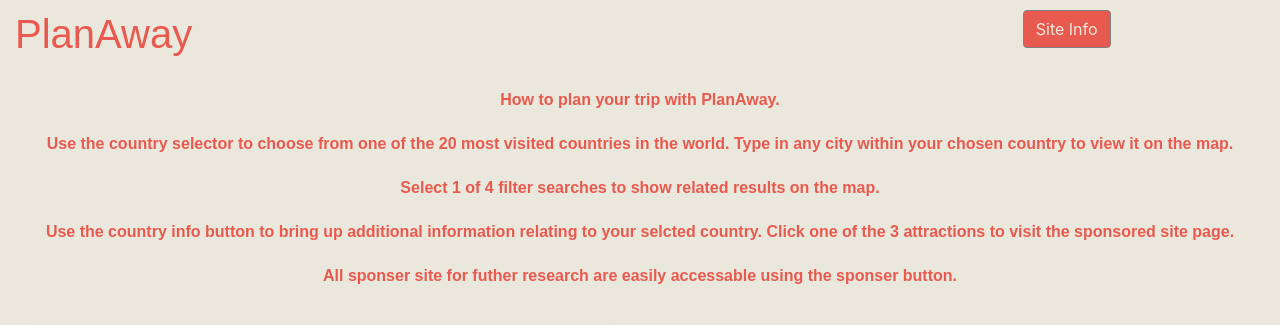
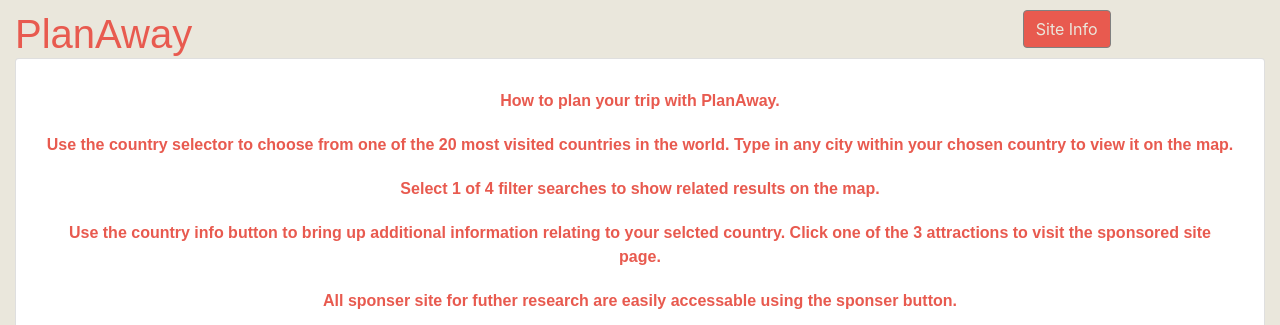
Before and after one commit to Brad000/PlanAway-Project, a plain HTML site: page planner.html in a window 1280 px wide. Both pictures are taken after a click on the button "Site Info". Shown: the top 325 px of the page. Drawn offline with nearby package versions, Linux system fonts and the light colour scheme; some packages are replaced by stand-ins of ours; some icons are missing; a web font is replaced by a local one.

```diff
--- a/assets/css/style.css
+++ b/assets/css/style.css
@@ -103,7 +103,7 @@ img {
     text-align: center;
 }
 
-#info-card {
+.info-card {
     border: none;
     background-color: #eae7dc;
 }
--- a/planner.html
+++ b/planner.html
@@ -28,8 +28,8 @@
                 </a>
             </div>
             <div class="col-12 site-heading">
-                <div class="collapse" id="infodrop">
-                    <div class="card-body" id="info-card">
+                <div class="collapse info-card" id="infodrop">
+                    <div class="card card-body">
                         <p class="briefs">How to plan your trip with PlanAway.</p>
                         <p class="briefs">Use the country selector to choose from one of the 20 most visited countries in the world. Type in any city within your chosen country to view it on the map.</p>
                         <p class="briefs">Select 1 of 4 filter searches to show related results on the map.</p>
```
Also changed, not shown: .c9/metadata/environment/assets/css/style.css, .c9/metadata/environment/planner.html.
